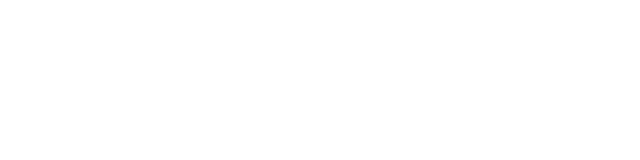
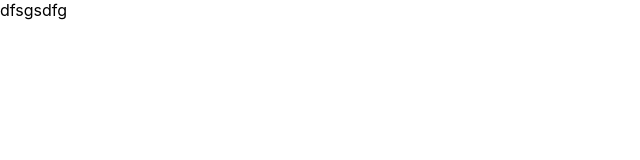
Before and after one commit to Sparsh101AI/writing-works-website, a React (Create React App) app: page / in a window 1280 px wide. Shown: the top 160 px of the page, without its empty margins (0-640 px from the left). Built offline with nearby package versions, Linux system fonts and the light colour scheme.

Commit message:
lets start

```diff
--- a/src/App.js
+++ b/src/App.js
@@ -3,11 +3,11 @@
 
 function App() {
   return (
-    <div className="App">
+    <div >
 
 
 
-
+dfsgsdfg
 
 
 
```
